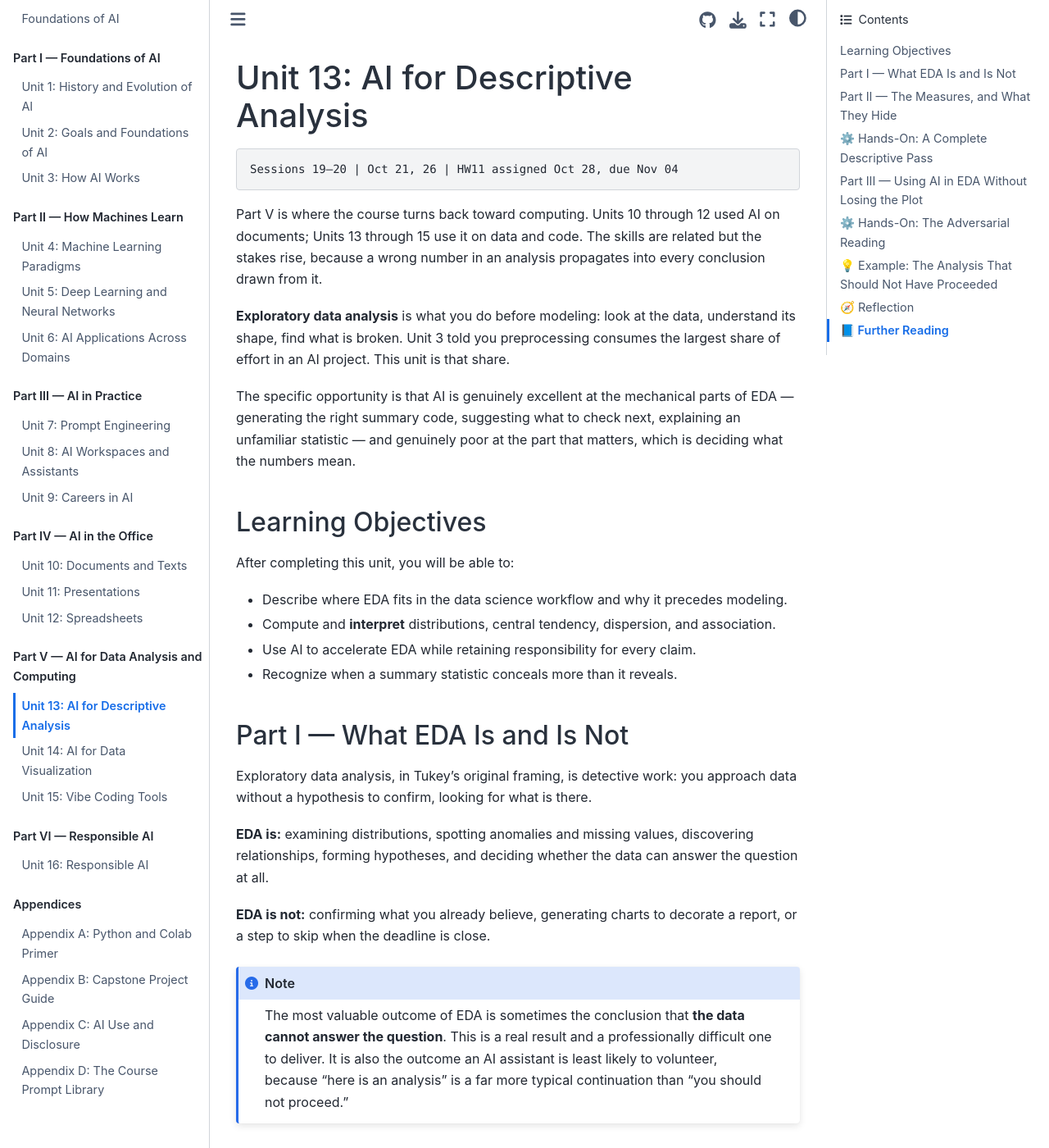
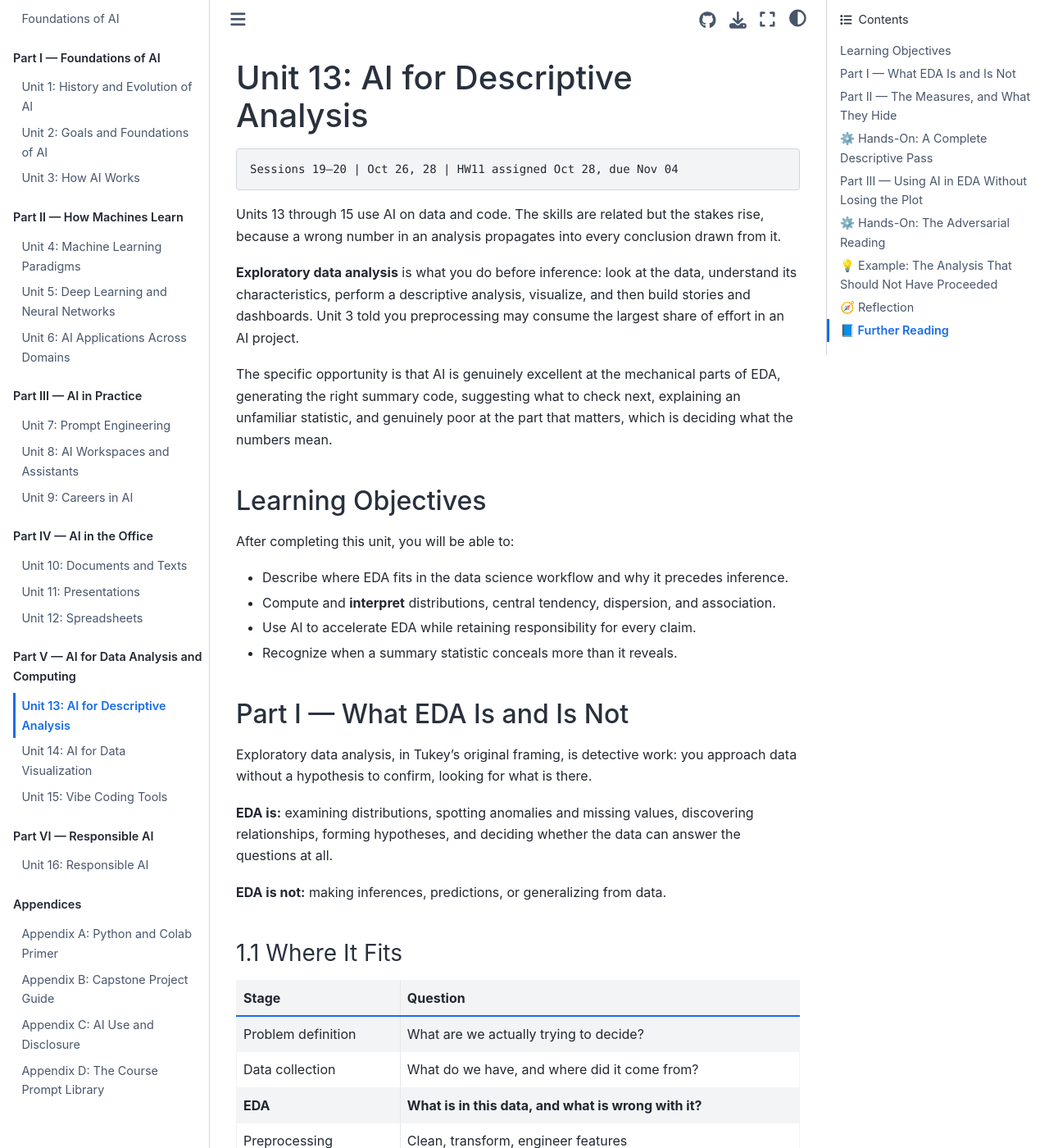
Before and after one commit to lndecastro/Foundations_of_AI, a Jupyter Book: the page built from book/Unit_13_Descriptive_Analysis.md, in a window 1280 px wide and 1400 px high. Shown: the whole window at 82% size. Built offline with Jupyter Book 1.0.4 settings and Sphinx 7.4.7 and the Sphinx Book theme 1.1.4, drawn with Linux system fonts in a browser that asks for light colours; some of the changed text lies outside the part shown.

Commit message:
Update Unit_13_Descriptive_Analysis.md

````diff
--- a/book/Unit_13_Descriptive_Analysis.md
+++ b/book/Unit_13_Descriptive_Analysis.md
@@ -1,20 +1,20 @@
 # Unit 13: AI for Descriptive Analysis
 
 ```
-Sessions 19–20 | Oct 21, 26 | HW11 assigned Oct 28, due Nov 04
+Sessions 19–20 | Oct 26, 28 | HW11 assigned Oct 28, due Nov 04
 ```
 
-Part V is where the course turns back toward computing. Units 10 through 12 used AI on documents; Units 13 through 15 use it on data and code. The skills are related but the stakes rise, because a wrong number in an analysis propagates into every conclusion drawn from it.
+Units 13 through 15 use AI on data and code. The skills are related but the stakes rise, because a wrong number in an analysis propagates into every conclusion drawn from it.
 
-**Exploratory data analysis** is what you do before modeling: look at the data, understand its shape, find what is broken. Unit 3 told you preprocessing consumes the largest share of effort in an AI project. This unit is that share.
+**Exploratory data analysis** is what you do before inference: look at the data, understand its characteristics, perform a descriptive analysis, visualize, and then build stories and dashboards. Unit 3 told you preprocessing may consume the largest share of effort in an AI project.
 
-The specific opportunity is that AI is genuinely excellent at the mechanical parts of EDA — generating the right summary code, suggesting what to check next, explaining an unfamiliar statistic — and genuinely poor at the part that matters, which is deciding what the numbers mean.
+The specific opportunity is that AI is genuinely excellent at the mechanical parts of EDA, generating the right summary code, suggesting what to check next, explaining an unfamiliar statistic, and genuinely poor at the part that matters, which is deciding what the numbers mean.
 
 ## Learning Objectives
 
 After completing this unit, you will be able to:
 
-- Describe where EDA fits in the data science workflow and why it precedes modeling.
+- Describe where EDA fits in the data science workflow and why it precedes inference.
 - Compute and **interpret** distributions, central tendency, dispersion, and association.
 - Use AI to accelerate EDA while retaining responsibility for every claim.
 - Recognize when a summary statistic conceals more than it reveals.
@@ -23,13 +23,9 @@ After completing this unit, you will be able to:
 
 Exploratory data analysis, in Tukey's original framing, is detective work: you approach data without a hypothesis to confirm, looking for what is there.
 
-**EDA is:** examining distributions, spotting anomalies and missing values, discovering relationships, forming hypotheses, and deciding whether the data can answer the question at all.
+**EDA is:** examining distributions, spotting anomalies and missing values, discovering relationships, forming hypotheses, and deciding whether the data can answer the questions at all.
 
-**EDA is not:** confirming what you already believe, generating charts to decorate a report, or a step to skip when the deadline is close.
-
-```{note}
-The most valuable outcome of EDA is sometimes the conclusion that **the data cannot answer the question**. This is a real result and a professionally difficult one to deliver. It is also the outcome an AI assistant is least likely to volunteer, because "here is an analysis" is a far more typical continuation than "you should not proceed."
-```
+**EDA is not:** making inferences, predictions, or generalizing from data.
 
 ### 1.1 Where It Fits
 
@@ -80,7 +76,25 @@ A Pearson correlation near zero does **not** mean no relationship. It means no *
 
 ## ⚙️ Hands-On: A Complete Descriptive Pass
 
-We use the diabetes dataset bundled with scikit-learn — 442 patients, ten baseline measurements, and a quantitative disease-progression score one year later.
+We use the diabetes dataset bundled with scikit-learn. This dataset comes from Efron, Hastie, Johnstone, and Tibshirani (2004), *Least Angle Regression*, Annals of Statistics, 32(2), 407–499. It contains **442 patients**, each described by **ten baseline measurements**. The target is a **quantitative measure of disease progression one year after baseline**. The original data is available at the [NCSU repository](https://www4.stat.ncsu.edu/~boos/var.select/diabetes.tab.txt); see also the [scikit-learn documentation](https://scikit-learn.org/stable/datasets/toy_dataset.html#diabetes-dataset).
+
+| Column | Meaning |
+|---|---|
+| `age` | Age in years |
+| `sex` | Sex (coded 1/2 in the raw data) |
+| `bmi` | Body mass index |
+| `bp` | Average blood pressure |
+| `s1` | Total serum cholesterol (tc) |
+| `s2` | Low-density lipoproteins (ldl) |
+| `s3` | High-density lipoproteins (hdl) |
+| `s4` | Total cholesterol / HDL ratio (tch) |
+| `s5` | Possibly the log of serum triglycerides (ltg) |
+| `s6` | Blood sugar level (glu) |
+| `target` | Disease progression one year after baseline (renamed `progression` in this unit) |
+
+Note
+
+By default, `load_diabetes()` returns the ten features **mean-centered and scaled** so that the sum of squares of each column equals 1. The original units are not visible in this version. To see them, call `load_diabetes(as_frame=True, scaled=False)`.
 
 ```python
 import numpy as np
@@ -129,7 +143,7 @@ Three things are worth noticing in this output.
 
 This is the kind of thing EDA exists to catch, and it is invisible if you go straight to modeling.
 
-**The `diff` column** shows where Spearman and Pearson disagree. A large gap signals a monotonic but non-linear relationship — the variable matters, but not in a straight line.
+**The `diff` column** shows where Spearman and Pearson disagree. A large gap signals a monotonic but non-linear relationship; the variable matters, but not in a straight line.
 
 **Nothing here tells you what to do.** The numbers are facts about the file. Whether the strongest correlate is clinically actionable, confounded, or an artifact of how patients entered this study is not in the data, and no amount of further computation will put it there.
 
````
